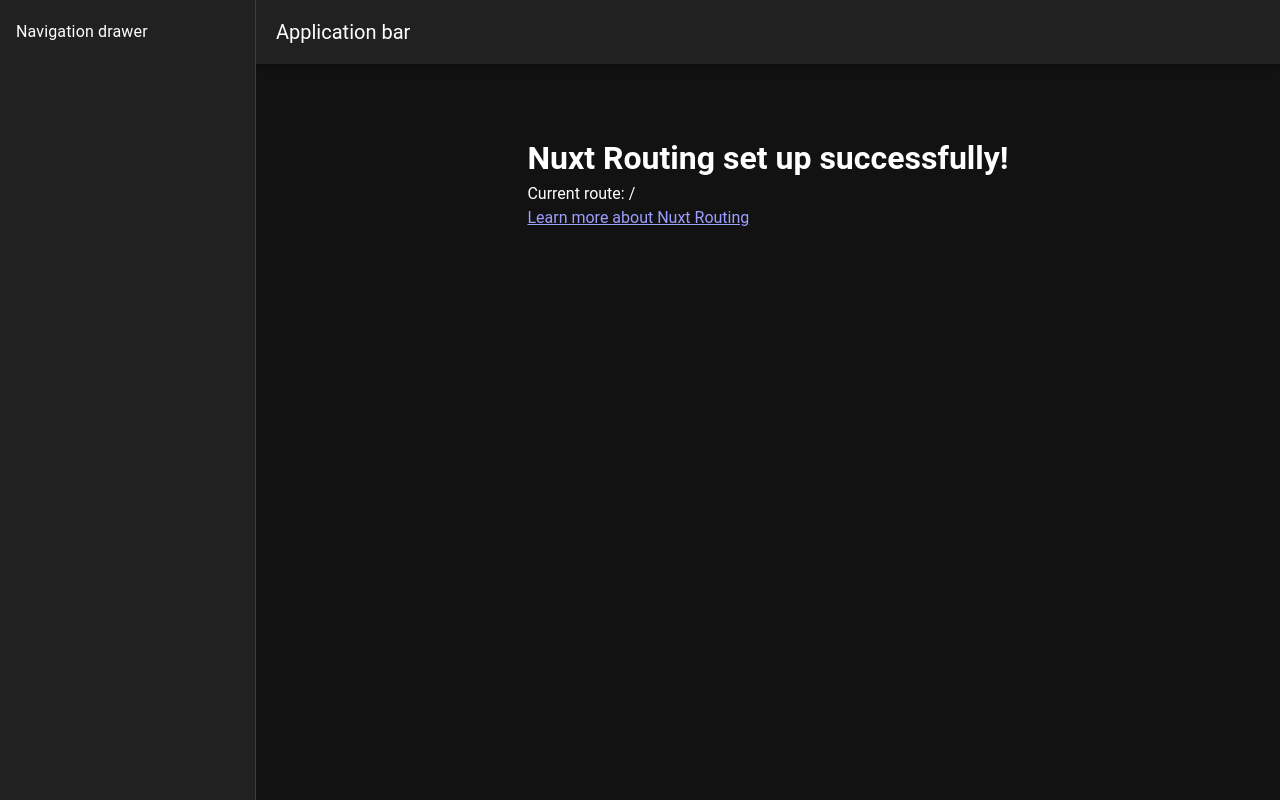
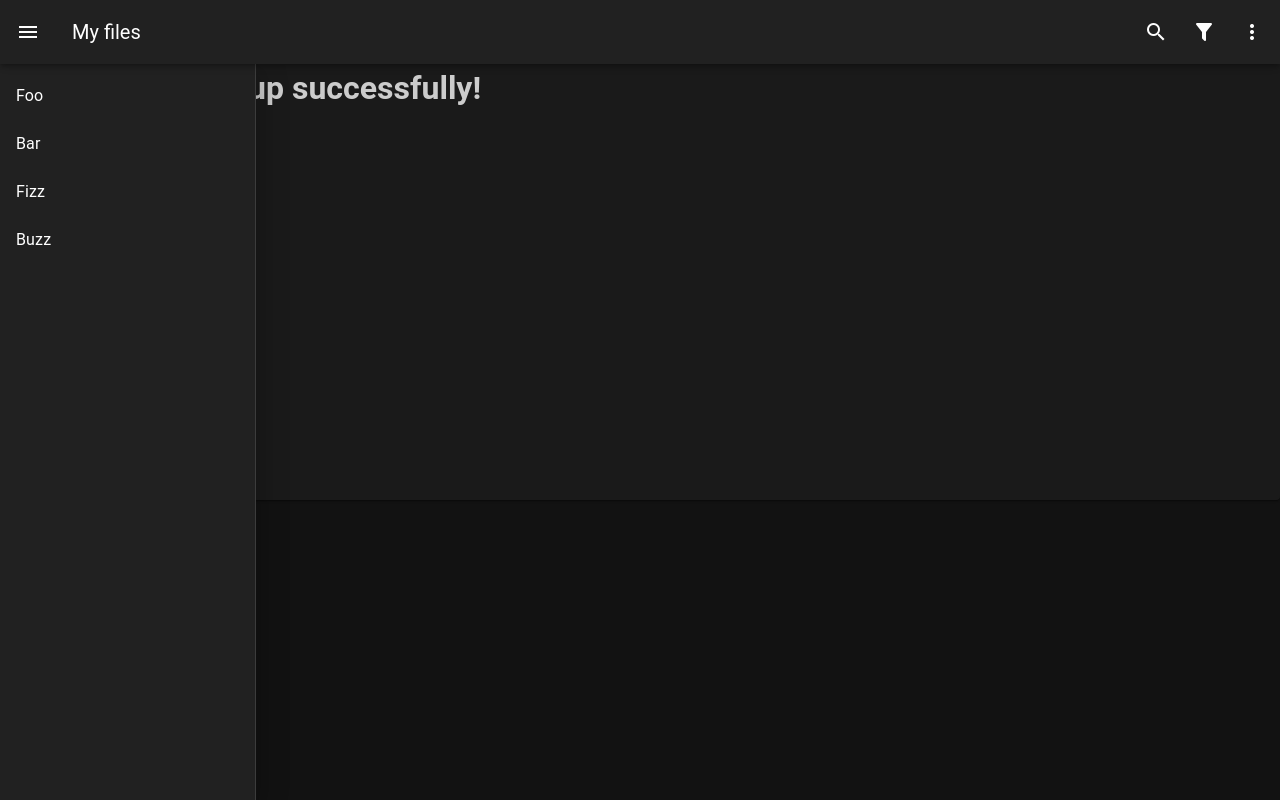
Before and after one commit to emartinez-hub/gestion-activos, a Nuxt app: page / in a window 1280 px wide. Built offline with nearby package versions, Linux system fonts and the light colour scheme.

Commit message:
Mejoras en el layout

```diff
--- a/layouts/default.vue
+++ b/layouts/default.vue
@@ -1,18 +1,51 @@
 <template>
-  <v-layout class="rounded rounded-md">
-    <v-navigation-drawer>
-      <v-list>
-        <v-list-item title="Navigation drawer"></v-list-item>
-      </v-list>
-    </v-navigation-drawer>
+  <v-card>
+    <v-layout>
+      <v-app-bar>
+        <v-app-bar-nav-icon
+          variant="text"
+          @click.stop="drawer = !drawer"
+        ></v-app-bar-nav-icon>
 
-    <v-app-bar title="Application bar"></v-app-bar>
+        <v-toolbar-title>My files</v-toolbar-title>
 
-    <v-main
-      class="d-flex align-center justify-center bg-main"
-      style="min-height: 300px"
-    >
-      <slot />
-    </v-main>
-  </v-layout>
+        <v-spacer></v-spacer>
+
+        <template v-if="$vuetify.display.mdAndUp">
+          <v-btn icon="mdi-magnify" variant="text"></v-btn>
+
+          <v-btn icon="mdi-filter" variant="text"></v-btn>
+        </template>
+
+        <v-btn icon="mdi-dots-vertical" variant="text"></v-btn>
+      </v-app-bar>
+
+      <v-navigation-drawer
+        v-model="drawer"
+        :location="$vuetify.display.mobile ? 'bottom' : undefined"
+        temporary
+      >
+        <v-list :items="items"></v-list>
+      </v-navigation-drawer>
+
+      <v-main style="height: 500px">
+        <slot />
+      </v-main>
+    </v-layout>
+  </v-card>
 </template>
+
+<script lang="ts" setup>
+const drawer = ref(true);
+const group = ref(null);
+const items = ref([
+  { title: 'Foo', value: 'foo' },
+  { title: 'Bar', value: 'bar' },
+  { title: 'Fizz', value: 'fizz' },
+  { title: 'Buzz', value: 'buzz' },
+]);
+
+watch(group, () => {
+  drawer.value = false;
+});
+</script>
```
